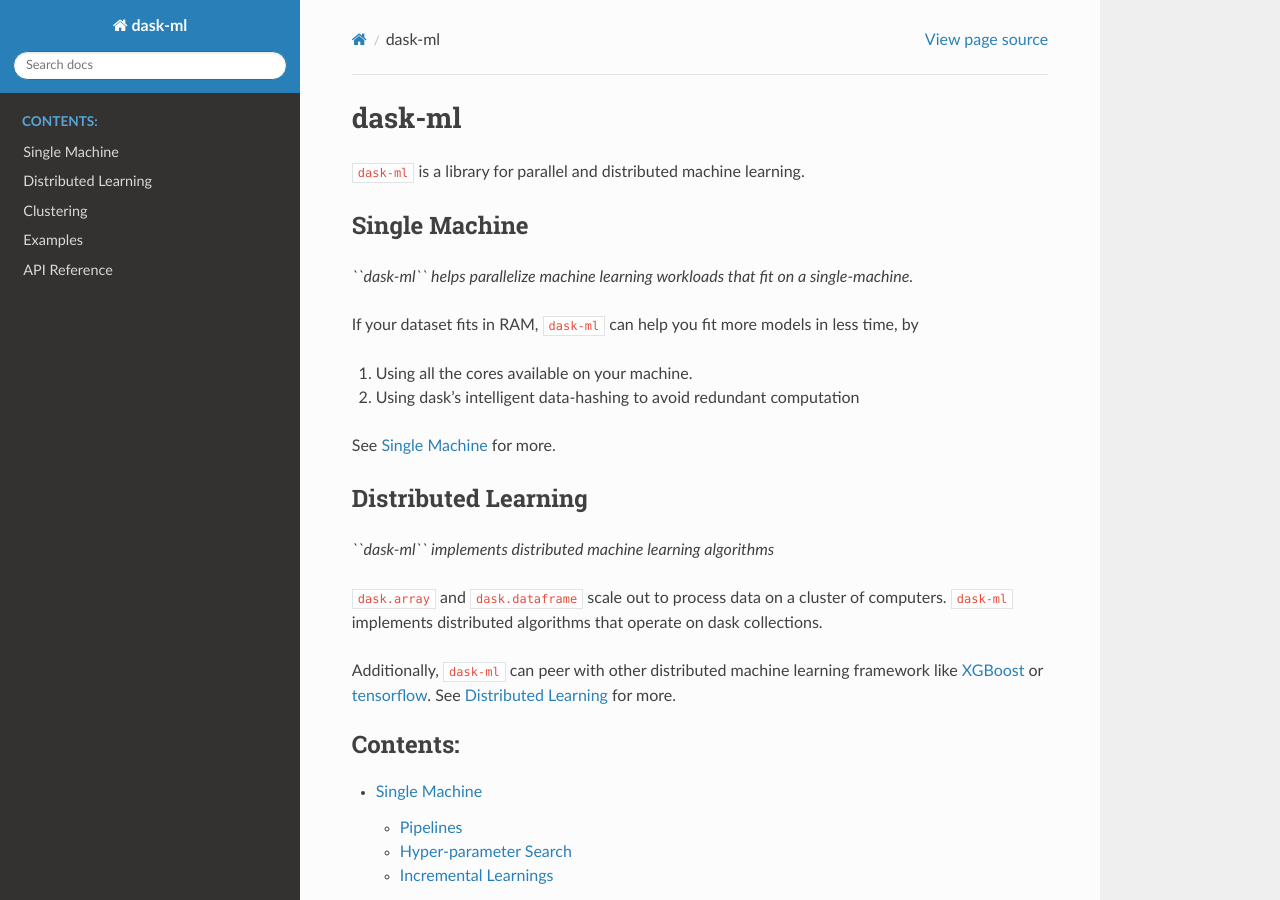
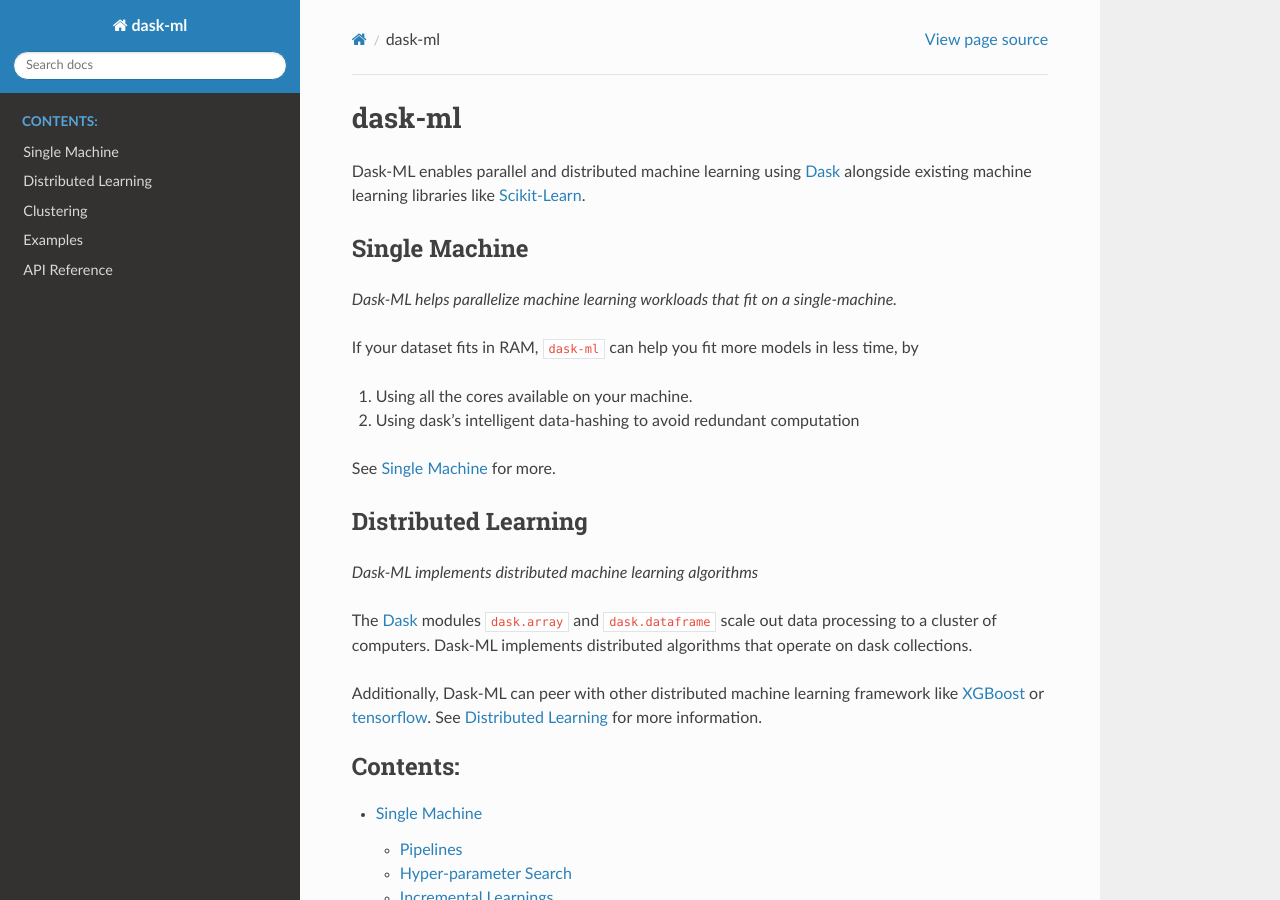
Before and after one commit to dask/dask-ml, a Sphinx documentation site: the page built from docs/source/index.rst, in a window 1280 px wide and 900 px high. Built offline with Sphinx 7.4.7 and the Read the Docs theme 2.0.0, drawn with Linux system fonts in a browser that asks for light colours.

Commit message:
Add copy-edit changes to index (#28)

```diff
--- a/docs/source/index.rst
+++ b/docs/source/index.rst
@@ -4,12 +4,13 @@
 dask-ml
 =======
 
-``dask-ml`` is a library for parallel and distributed machine learning.
+Dask-ML enables parallel and distributed machine learning using Dask_ alongside
+existing machine learning libraries like Scikit-Learn_.
 
 Single Machine
 ^^^^^^^^^^^^^^
 
-*``dask-ml`` helps parallelize machine learning workloads that fit on a single-machine.*
+*Dask-ML helps parallelize machine learning workloads that fit on a single-machine.*
 
 If your dataset fits in RAM, ``dask-ml`` can help you fit more models in less
 time, by
@@ -22,14 +23,15 @@
 Distributed Learning
 ^^^^^^^^^^^^^^^^^^^^
 
-*``dask-ml`` implements distributed machine learning algorithms*
+*Dask-ML implements distributed machine learning algorithms*
 
-``dask.array`` and ``dask.dataframe`` scale out to process data on a cluster of
-computers. ``dask-ml`` implements distributed algorithms that operate on dask
-collections.
+The Dask_ modules ``dask.array`` and ``dask.dataframe`` scale out data
+processing to a cluster of computers. Dask-ML implements distributed algorithms
+that operate on dask collections.
 
-Additionally, ``dask-ml`` can peer with other distributed machine learning
-framework like `XGBoost`_ or `tensorflow`_. See :ref:`distributed` for more.
+Additionally, Dask-ML can peer with other distributed machine learning
+framework like `XGBoost`_ or `tensorflow`_. See :ref:`distributed` for more
+information.
 
 
 .. toctree::
@@ -52,3 +54,5 @@
 .. _dask-glm: http://dask-glm.readthedocs.io/
 .. _XGBoost: https://xgboost.readthedocs.io/
 .. _tensorflow: https://www.tensorflow.org/
+.. _Scikit-Learn: http://scikit-learn.org/stable/
+.. _Dask: https://dask.pydata.org/en/latest/
```
